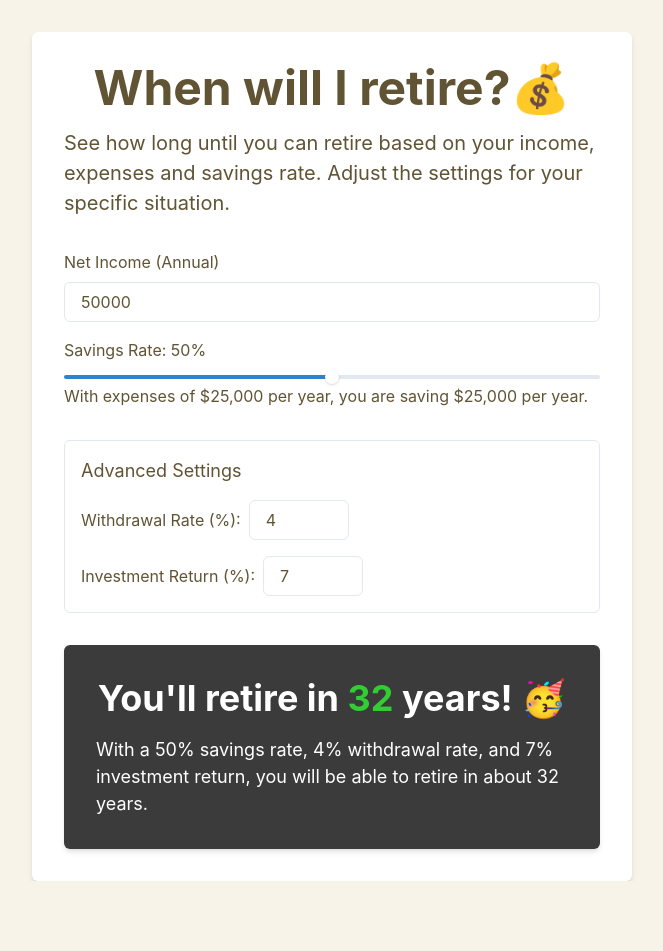
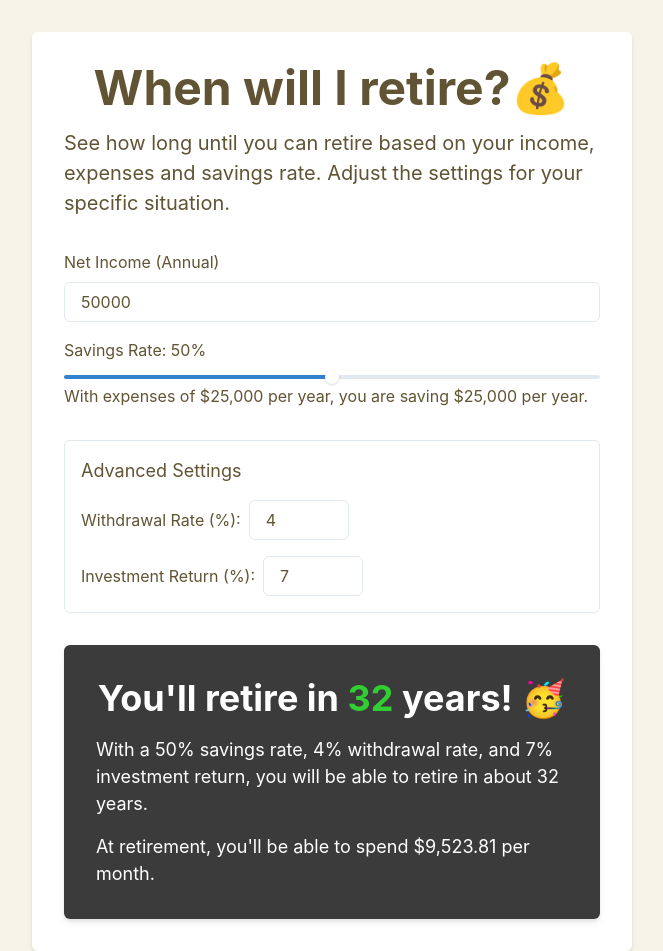
Before and after one commit to GPT-Engineer-App/frugal-retire-calculator, a React (Vite) app: page / in a window 1280 px wide. Shown: the whole page, without its empty margins (308-971 px from the left). Before the commit the page ends 881 px from the top, so only its background shows below. Built offline with nearby package versions, Linux system fonts and the light colour scheme.

Commit message:
Added monthly spending amount at retirement to the results card. Calculated based on total savings at retirement and withdrawal rate.
Prompt: Result: Add an info how much money I'll have to spend each month.

```diff
--- a/src/components/ResultsCard.jsx
+++ b/src/components/ResultsCard.jsx
@@ -1,7 +1,7 @@
 import React from "react";
 import { Box, Heading, Text } from "@chakra-ui/react";
 
-const ResultsCard = ({ yearsToRetire, savingsRate, withdrawalRate, investmentReturn }) => {
+const ResultsCard = ({ yearsToRetire, savingsRate, withdrawalRate, investmentReturn, monthlySpending }) => {
   return (
     <Box mt={8} p={8} bg="#3B3B3B" color="white" borderRadius="md" boxShadow="md">
       <Heading as="h2" size="xl" mb={4} textAlign="center">
@@ -14,6 +14,9 @@ const ResultsCard = ({ yearsToRetire, savingsRate, withdrawalRate, investmentRet
       <Text fontSize="lg">
         With a {savingsRate}% savings rate, {withdrawalRate}% withdrawal rate, and {investmentReturn}% investment return, you will be able to retire in about {Math.floor(yearsToRetire)} years.
       </Text>
+      <Text fontSize="lg" mt={4}>
+        At retirement, you'll be able to spend ${monthlySpending.toLocaleString()} per month.
+      </Text>
     </Box>
   );
 };
--- a/src/pages/Index.jsx
+++ b/src/pages/Index.jsx
@@ -33,6 +33,9 @@ const Index = () => {
   const expenses = income * (1 - savingsRate / 100);
   const savings = income - expenses;
   const yearsToRetire = Math.log(1 + withdrawalRate / (savingsRate / 100)) / Math.log(1 + investmentReturn / 100);
+
+  const totalSavingsAtRetirement = savings * ((Math.pow(1 + investmentReturn / 100, yearsToRetire) - 1) / (investmentReturn / 100));
+  const monthlySpending = (totalSavingsAtRetirement * (withdrawalRate / 100)) / 12;
 
   return (
     <Box p={8} maxWidth="600px" mx="auto" bg="white" borderRadius="md" boxShadow="md" mt={8}>
@@ -75,7 +78,7 @@ const Index = () => {
         </HStack>
       </Box>
 
-      <ResultsCard yearsToRetire={yearsToRetire} savingsRate={savingsRate} withdrawalRate={withdrawalRate} investmentReturn={investmentReturn} />
+      <ResultsCard yearsToRetire={yearsToRetire} savingsRate={savingsRate} withdrawalRate={withdrawalRate} investmentReturn={investmentReturn} monthlySpending={monthlySpending} />
     </Box>
   );
 };
```
